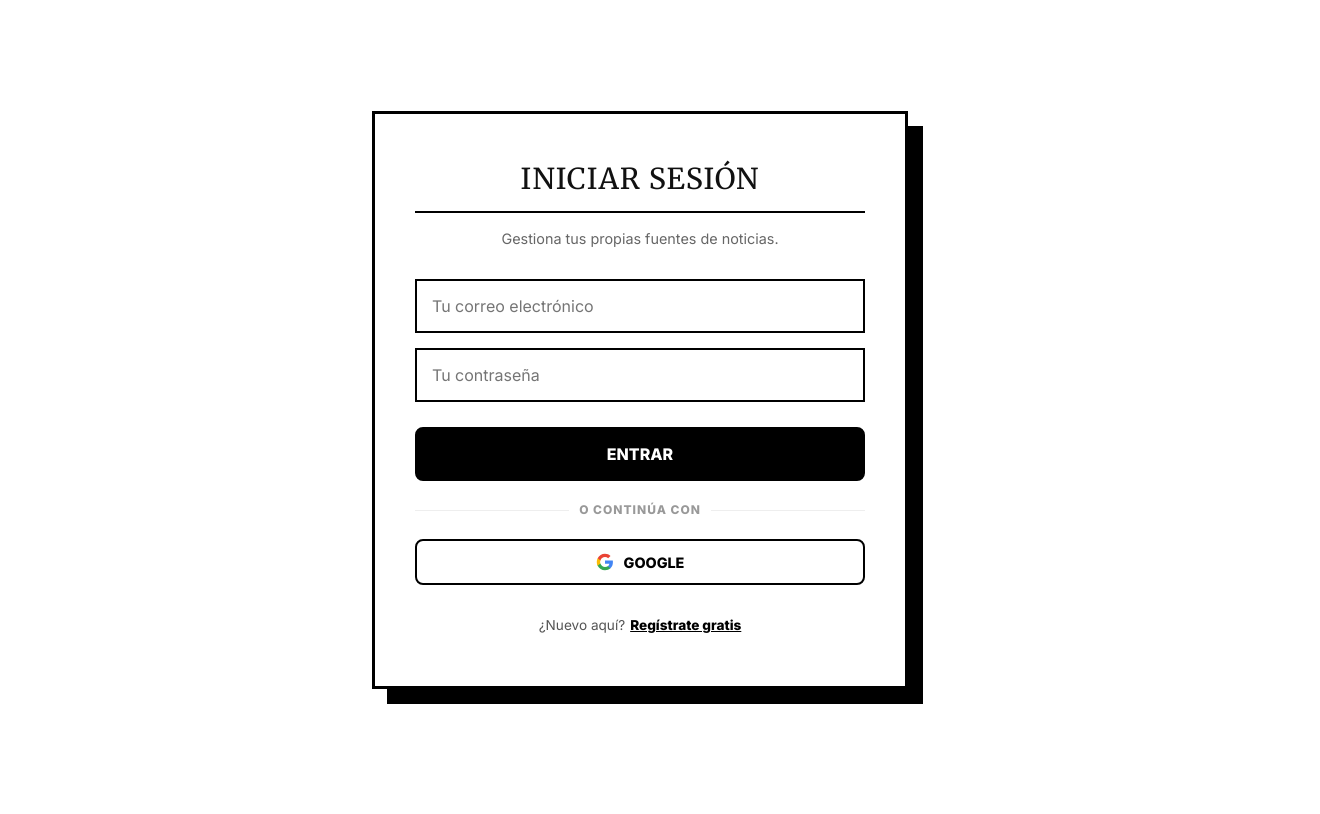
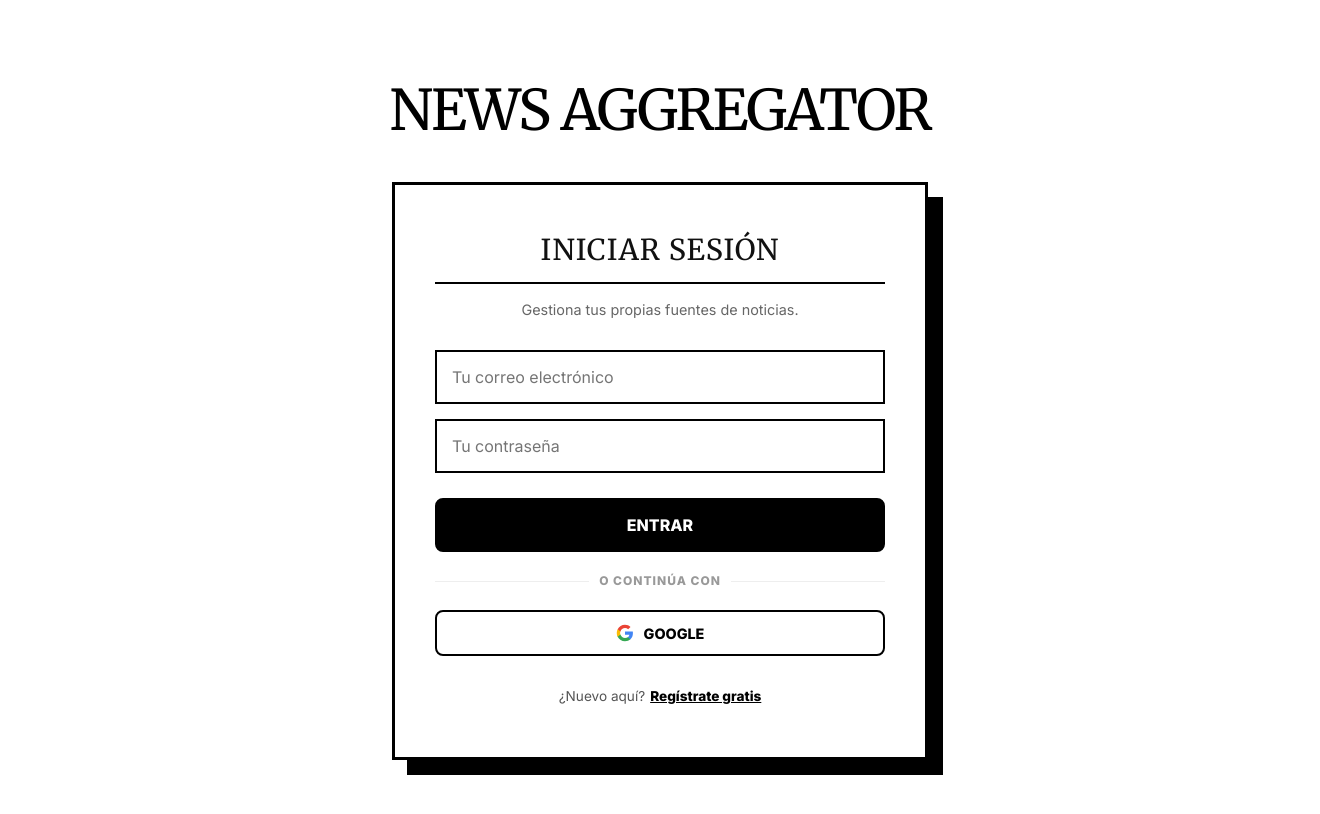
Before and after one commit to oololololololo/mi-web-noticias, a React (Vite) app in the folder frontend/: page / in a window 1280 px wide. Shown: the top 814 px of the page, 1320 px wide, since content can reach past the window. Built offline with nearby package versions, Linux system fonts and the light colour scheme.

Commit message:
ESTETICA LOG IN

```diff
--- a/frontend/src/App.css
+++ b/frontend/src/App.css
@@ -190,11 +190,27 @@ body { background-color: #ffffff; color: #111; font-family: 'Inter', sans-serif;
 
 .auth-container {
   display: flex;
+  flex-direction: column; /* IMPORTANTE: Esto pone el título ARRIBA de la caja */
   justify-content: center;
   align-items: center;
   height: 100vh;
   width: 100vw;
-  background-color: #ffffff; /* Fondo limpio */
+  background-color: #ffffff;
+  padding: 20px; /* Un poco de margen en móviles */
+}
+
+/* AGREGA ESTO: El estilo del título gigante */
+.brand-header {
+  font-family: 'Merriweather', serif; /* Fuente estilo periódico */
+  font-size: 3.5rem; /* Tamaño gigante */
+  font-weight: 900; /* Extra negrita */
+  color: black;
+  margin: 0;
+  margin-bottom: 40px; /* Espacio entre el título y la caja */
+  text-transform: uppercase;
+  letter-spacing: -2px; /* Las letras apretadas se ven más modernas */
+  text-align: center;
+
 }
 
 .auth-card {
--- a/frontend/src/Auth.jsx
+++ b/frontend/src/Auth.jsx
@@ -12,7 +12,7 @@ export default function Auth() {
     setLoading(true)
     const { error } = await supabase.auth.signInWithOAuth({
       provider: 'google',
-      options: { redirectTo: window.location.origin } // O tu URL de Netlify si estás en local
+      options: { redirectTo: window.location.origin }
     })
     if (error) {
       setMensaje({ tipo: 'error', texto: error.message })
@@ -37,22 +37,24 @@ export default function Auth() {
 
   return (
     <div className="auth-container">
+
+      {/* --- AQUÍ ESTÁ TU NUEVA MARCA --- */}
+      <h1 className="brand-header">NEWS AGGREGATOR</h1>
+      {/* ------------------------------- */}
+
       <div className="auth-card">
 
-        {/* CABECERA */}
         <h1 className="auth-title">
           {modoRegistro ? 'CREAR CUENTA' : 'INICIAR SESIÓN'}
         </h1>
         <p className="auth-subtitle">Gestiona tus propias fuentes de noticias.</p>
 
-        {/* MENSAJES DE ERROR/EXITO */}
         {mensaje && (
           <div className={`auth-message ${mensaje.tipo}`}>
             {mensaje.texto}
           </div>
         )}
 
-        {/* FORMULARIO */}
         <form onSubmit={handleAuth} className="auth-form">
           <input
             className="auth-input"
@@ -76,10 +78,8 @@ export default function Auth() {
           </button>
         </form>
 
-        {/* SEPARADOR SUTIL */}
         <div className="auth-separator">o continúa con</div>
 
-        {/* BOTÓN GOOGLE */}
         <button onClick={handleGoogleLogin} className="btn-auth-google" disabled={loading}>
           <svg width="18" height="18" viewBox="0 0 24 24" style={{marginRight: '10px'}}>
             <path d="M22.56 12.25c0-.78-.07-1.53-.2-2.25H12v4.26h5.92c-.26 1.37-1.04 2.53-2.21 3.31v2.77h3.57c2.08-1.92 3.28-4.74 3.28-8.09z" fill="#4285F4"/>
@@ -90,7 +90,6 @@ export default function Auth() {
           GOOGLE
         </button>
 
-        {/* PIE DE PÁGINA (TOGGLE) */}
         <div className="auth-footer">
           {modoRegistro ? '¿Ya tienes cuenta?' : '¿Nuevo aquí?'}
           <button
```
